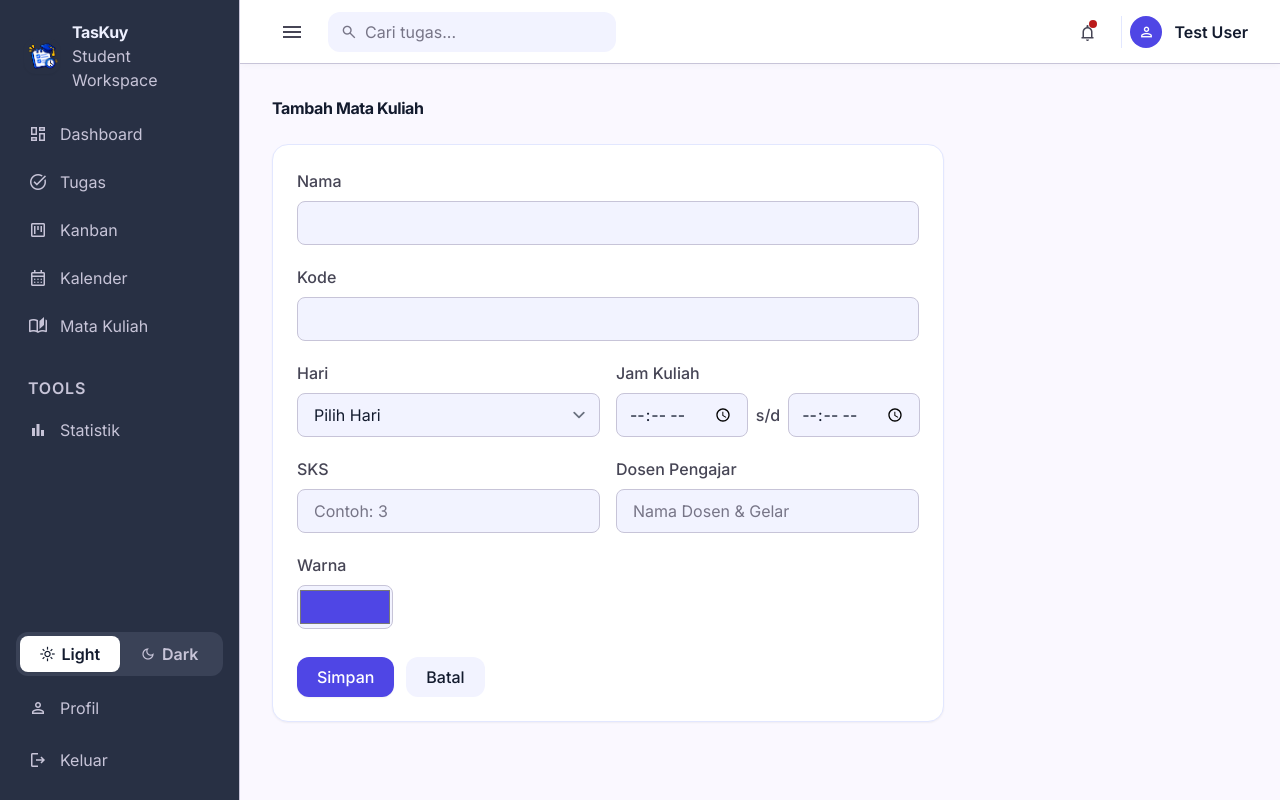
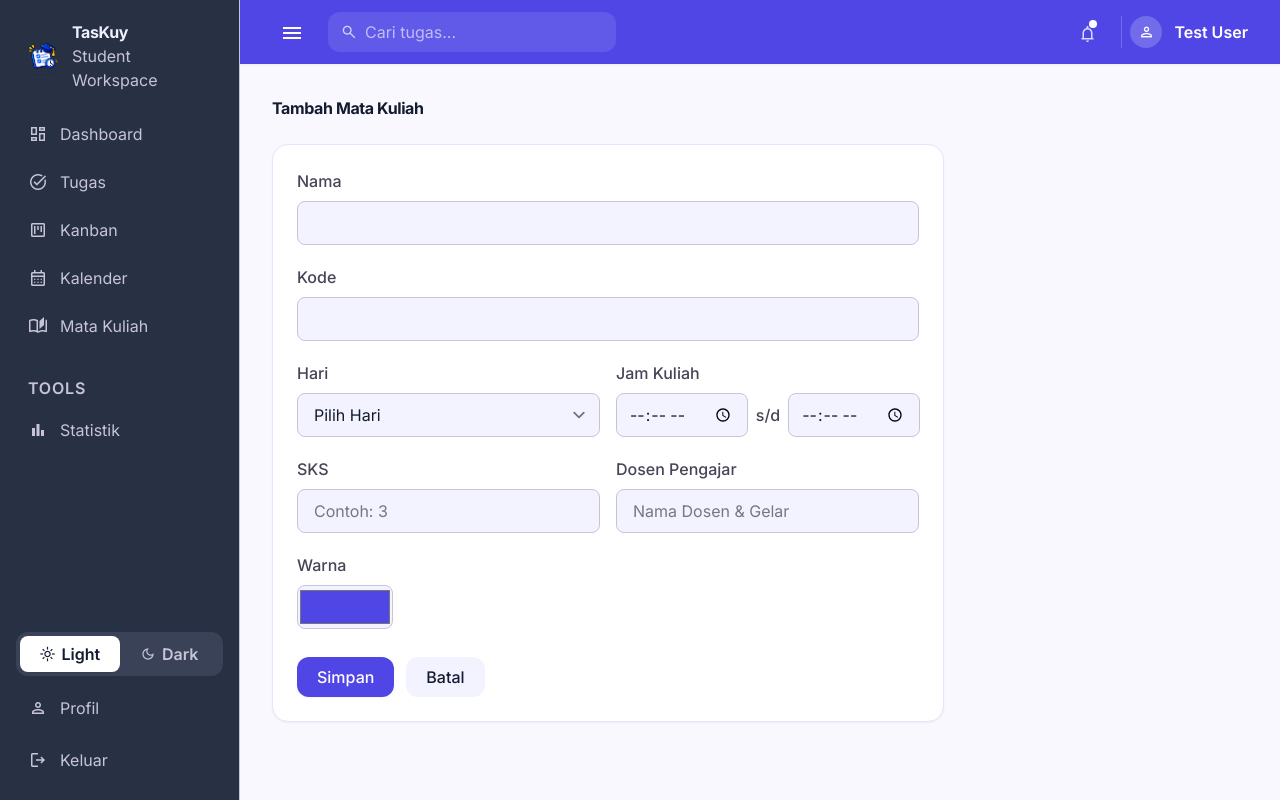
Before and after one commit to Subs-ajah-1924/Kelompok_Sigma, a Laravel app: page /courses/create in a window 1280 px wide. Run offline with Laravel 12, Linux system fonts and the light colour scheme; a user stored in the database is signed in; data comes from the database, SQL or seed files in the repository; style sheets or scripts are compiled from the project's sources; some libraries are stand-ins or nearby versions.

Commit message:
Perbaiki warna tombol dan tampilan tema gelap

```diff
--- a/resources/views/courses/create.blade.php
+++ b/resources/views/courses/create.blade.php
@@ -85,7 +85,7 @@
                 @error('color') <p class="font-body-sm text-body-sm text-error">{{ $message }}</p> @enderror
             </div>
             <div class="flex items-center gap-3 pt-2">
-                <button type="submit" class="h-10 px-5 rounded-xl bg-primary-container hover:bg-primary text-on-primary font-label-lg text-label-lg font-medium shadow-sm transition-all">Simpan</button>
+                <button type="submit" class="h-10 px-5 rounded-xl bg-primary hover:bg-primary text-white font-label-lg text-label-lg font-medium shadow-sm transition-all">Simpan</button>
                 <a href="{{ route('courses.index') }}" class="h-10 px-5 rounded-xl bg-surface-container-low hover:bg-surface-container text-on-surface font-label-lg text-label-lg font-medium transition-all flex items-center">Batal</a>
             </div>
         </form>
--- a/resources/views/courses/edit.blade.php
+++ b/resources/views/courses/edit.blade.php
@@ -87,7 +87,7 @@
                 @error('color') <p class="font-body-sm text-body-sm text-error">{{ $message }}</p> @enderror
             </div>
             <div class="flex items-center gap-3 pt-2">
-                <button type="submit" class="h-10 px-5 rounded-xl bg-primary-container hover:bg-primary text-on-primary font-label-lg text-label-lg font-medium shadow-sm transition-all">Simpan</button>
+                <button type="submit" class="h-10 px-5 rounded-xl bg-primary hover:bg-primary text-white font-label-lg text-label-lg font-medium shadow-sm transition-all">Simpan</button>
                 <a href="{{ route('courses.index') }}" class="h-10 px-5 rounded-xl bg-surface-container-low hover:bg-surface-container text-on-surface font-label-lg text-label-lg font-medium transition-all flex items-center">Batal</a>
             </div>
         </form>
--- a/resources/views/courses/index.blade.php
+++ b/resources/views/courses/index.blade.php
@@ -7,7 +7,7 @@
                 </div>
                 <h1 class="font-headline-lg text-headline-lg text-on-surface font-bold tracking-tight">Mata Kuliah</h1>
             </div>
-            <a href="{{ route('courses.create') }}" class="flex items-center gap-2 h-10 px-4 rounded-xl bg-primary-container hover:bg-primary text-on-primary font-label-lg text-label-lg font-medium shadow-sm transition-all">
+            <a href="{{ route('courses.create') }}" class="flex items-center gap-2 h-10 px-4 rounded-xl bg-primary hover:bg-primary text-white font-label-lg text-label-lg font-medium shadow-sm transition-all">
                 <span class="material-symbols-outlined text-[18px]">add</span>
                 <span>Tambah Mata Kuliah</span>
             </a>
@@ -48,7 +48,7 @@
             <div class="rounded-2xl bg-surface-container-lowest p-10 border border-surface-container-high shadow-xs text-center">
                 <span class="material-symbols-outlined text-[48px] text-outline">auto_stories</span>
                 <p class="mt-3 font-body-md text-body-md text-on-surface-variant">Belum ada mata kuliah.</p>
-                <a href="{{ route('courses.create') }}" class="mt-4 inline-flex items-center gap-2 h-10 px-4 rounded-xl bg-primary-container hover:bg-primary text-on-primary font-label-lg text-label-lg font-medium shadow-sm transition-all">
+                <a href="{{ route('courses.create') }}" class="mt-4 inline-flex items-center gap-2 h-10 px-4 rounded-xl bg-primary hover:bg-primary text-white font-label-lg text-label-lg font-medium shadow-sm transition-all">
                     <span class="material-symbols-outlined text-[18px]">add</span>
                     <span>Tambah sekarang</span>
                 </a>
--- a/resources/views/layouts/app.blade.php
+++ b/resources/views/layouts/app.blade.php
@@ -113,7 +113,7 @@
                             @endphp
                             <a href="{{ route($item['route']) }}"
                                class="flex items-center justify-between px-3 py-2.5 rounded-xl font-label-lg text-label-lg transition-all
-                                      {{ $active ? 'bg-primary-container text-on-primary font-semibold shadow-sm' : 'text-outline-variant dark:text-slate-400 hover:bg-surface-container-highest/10 dark:hover:bg-slate-800/60 hover:text-inverse-on-surface dark:hover:text-slate-100' }}">
+                                      {{ $active ? 'bg-primary text-white font-semibold shadow-sm' : 'text-outline-variant dark:text-slate-400 hover:bg-surface-container-highest/10 dark:hover:bg-slate-800/60 hover:text-inverse-on-surface dark:hover:text-slate-100' }}">
                                 <div class="flex items-center gap-3">
                                     <span class="material-symbols-outlined text-[20px]">{{ $item['icon'] }}</span>
                                     <span>{{ $item['label'] }}</span>
@@ -134,7 +134,7 @@
                             @php
                                 $statActive = request()->routeIs('statistics.index');
                             @endphp
-                            <a href="{{ route('statistics.index') }}" class="flex items-center gap-3 px-3 py-2.5 rounded-xl font-label-lg text-label-lg transition-all {{ $statActive ? 'bg-primary-container text-on-primary font-semibold shadow-sm' : 'text-outline-variant dark:text-slate-400 hover:bg-surface-container-highest/10 dark:hover:bg-slate-800/60 hover:text-inverse-on-surface dark:hover:text-slate-100' }}">
+                            <a href="{{ route('statistics.index') }}" class="flex items-center gap-3 px-3 py-2.5 rounded-xl font-label-lg text-label-lg transition-all {{ $statActive ? 'bg-primary text-white font-semibold shadow-sm' : 'text-outline-variant dark:text-slate-400 hover:bg-surface-container-highest/10 dark:hover:bg-slate-800/60 hover:text-inverse-on-surface dark:hover:text-slate-100' }}">
                                 <span class="material-symbols-outlined text-[20px]">bar_chart</span>
                                 <span>Statistik</span>
                             </a>
@@ -197,23 +197,23 @@
 
             <!-- Main -->
             <div class="lg:pl-[240px] min-h-screen pt-14 lg:pt-0" :class="!sidebarExpanded ? 'lg:!pl-0' : ''">
-                <header class="hidden lg:flex fixed top-0 left-[240px] right-0 h-16 bg-surface-container-lowest dark:bg-[#0f172a] z-40 px-8 items-center justify-between shadow-[0_1px_8px_rgba(0,0,0,0.04)] dark:shadow-none border-b border-outline-variant dark:border-slate-800" :class="!sidebarExpanded ? 'lg:!left-0' : ''">
+                <header class="hidden lg:flex fixed top-0 left-[240px] right-0 h-16 bg-primary dark:bg-primary text-white z-40 px-8 items-center justify-between shadow-sm dark:shadow-none border-b-0" :class="!sidebarExpanded ? 'lg:!left-0' : ''">
                     <div class="flex items-center gap-4 flex-1">
-                        <button @click="sidebarExpanded = !sidebarExpanded" class="p-2 text-on-surface-variant hover:bg-surface-container-low rounded-lg transition-colors">
+                        <button @click="sidebarExpanded = !sidebarExpanded" class="p-2 text-white dark:text-slate-300 hover:bg-white/10 rounded-lg transition-colors">
                             <span class="material-symbols-outlined text-[24px]">menu</span>
                         </button>
                         <form method="GET" action="{{ route('tasks.index') }}" class="relative flex items-center w-72" x-data="{ query: '{{ request('q') }}' }">
-                            <span class="material-symbols-outlined absolute left-3 text-outline text-[18px]">search</span>
-                            <input name="q" x-model="query" @input.debounce.300ms="$el.form.submit()" class="w-full h-10 pl-9 pr-4 rounded-xl bg-surface-container-low dark:bg-slate-800 text-on-surface placeholder:text-outline font-body-sm text-body-sm focus:outline-none focus:ring-2 focus:ring-primary-container transition-all border border-transparent focus:border-primary-container" placeholder="Cari tugas..." type="text">
+                            <span class="material-symbols-outlined absolute left-3 text-white/70 dark:text-outline text-[18px]">search</span>
+                            <input name="q" x-model="query" @input.debounce.300ms="$el.form.submit()" class="w-full h-10 pl-9 pr-4 rounded-xl bg-white/10 dark:bg-slate-800 text-white dark:text-on-surface placeholder:text-white/60 dark:placeholder:text-outline font-body-sm text-body-sm focus:outline-none focus:ring-2 focus:ring-white dark:focus:ring-[color:var(--color-primary-container)] transition-all border border-transparent focus:border-white" placeholder="Cari tugas..." type="text">
                         </form>
                     </div>
                     <div class="flex items-center gap-4">
                         <div x-data="{ open: false }" class="relative">
-                            <button @click="open = !open" class="relative p-2 rounded-xl text-on-surface-variant hover:bg-surface-container-low dark:hover:bg-slate-800 hover:text-on-surface transition-colors" aria-label="Notifikasi">
+                            <button @click="open = !open" class="relative p-2 rounded-xl text-white/80 dark:text-on-surface-variant hover:bg-white/10 dark:hover:bg-slate-800 hover:text-white dark:hover:text-on-surface transition-colors" aria-label="Notifikasi">
                                 <span class="material-symbols-outlined text-[20px]">notifications</span>
                                 @php $hc = auth()->user()->tasks()->where('status', '!=', 'done')->where('is_read', false)->count(); @endphp
                                 @if ($hc > 0)
-                                    <span class="absolute top-2 right-2 w-2 h-2 rounded-full bg-error"></span>
+                                    <span class="absolute top-2 right-2 w-2 h-2 rounded-full bg-white dark:bg-error"></span>
                                 @endif
                             </button>
 
@@ -243,17 +243,17 @@
                                 </div>
                             </div>
                         </div>
-                                <div x-data="{ profileOpen: false }" class="relative pl-2 border-l border-surface-container-high dark:border-slate-700">
+                                <div x-data="{ profileOpen: false }" class="relative pl-2 border-l border-white/20 dark:border-slate-700">
                             <button @click="profileOpen = !profileOpen" class="flex items-center gap-3 cursor-pointer focus:outline-none" aria-label="Profil Menu">
                                 @if (Auth::user()->avatar)
                                     <img src="{{ asset('storage/' . Auth::user()->avatar) }}" alt="Avatar" class="w-8 h-8 rounded-full object-cover">
                                 @else
-                                    <div class="w-8 h-8 rounded-full bg-primary-container flex items-center justify-center text-on-primary">
+                                    <div class="w-8 h-8 rounded-full bg-white/20 dark:bg-primary-container flex items-center justify-center text-white dark:text-on-primary">
                                         <span class="material-symbols-outlined text-[18px]">person</span>
                                     </div>
                                 @endif
                                 <div class="flex flex-col text-left">
-                                    <span class="font-label-md text-label-md text-on-surface font-semibold leading-tight">{{ Auth::user()->name }}</span>
+                                    <span class="font-label-md text-label-md text-white dark:text-on-surface font-semibold leading-tight">{{ Auth::user()->name }}</span>
                                 </div>
                             </button>
 
--- a/resources/views/tasks/create.blade.php
+++ b/resources/views/tasks/create.blade.php
@@ -52,7 +52,7 @@
                 </div>
             </div>
             <div class="flex items-center gap-3 pt-2">
-                <button type="submit" class="h-10 px-5 rounded-xl bg-primary-container hover:bg-primary text-on-primary font-label-lg text-label-lg font-medium shadow-sm transition-all">Simpan</button>
+                <button type="submit" class="h-10 px-5 rounded-xl bg-primary hover:bg-primary text-white font-label-lg text-label-lg font-medium shadow-sm transition-all">Simpan</button>
                 <a href="{{ route('tasks.index') }}" class="h-10 px-5 rounded-xl bg-surface-container-low hover:bg-surface-container text-on-surface font-label-lg text-label-lg font-medium transition-all flex items-center">Batal</a>
             </div>
         </form>
--- a/resources/views/tasks/edit.blade.php
+++ b/resources/views/tasks/edit.blade.php
@@ -52,7 +52,7 @@
                 </div>
             </div>
             <div class="flex items-center gap-3 pt-2">
-                <button type="submit" class="h-10 px-5 rounded-xl bg-primary-container hover:bg-primary text-on-primary font-label-lg text-label-lg font-medium shadow-sm transition-all">Simpan</button>
+                <button type="submit" class="h-10 px-5 rounded-xl bg-primary hover:bg-primary text-white font-label-lg text-label-lg font-medium shadow-sm transition-all">Simpan</button>
                 <a href="{{ route('tasks.show', $task) }}" class="h-10 px-5 rounded-xl bg-surface-container-low hover:bg-surface-container text-on-surface font-label-lg text-label-lg font-medium transition-all flex items-center">Batal</a>
             </div>
         </form>
--- a/resources/views/tasks/index.blade.php
+++ b/resources/views/tasks/index.blade.php
@@ -7,7 +7,7 @@
                 </div>
                 <h1 class="font-headline-lg text-headline-lg text-on-surface font-bold tracking-tight">Daftar Tugas</h1>
             </div>
-            <a href="{{ route('tasks.create') }}" class="flex items-center gap-2 h-10 px-4 rounded-xl bg-primary-container hover:bg-primary text-on-primary font-label-lg text-label-lg font-medium shadow-sm transition-all">
+            <a href="{{ route('tasks.create') }}" class="flex items-center gap-2 h-10 px-4 rounded-xl bg-primary hover:bg-primary text-white font-label-lg text-label-lg font-medium shadow-sm transition-all">
                 <span class="material-symbols-outlined text-[18px]">add</span>
                 <span>Tambah Tugas</span>
             </a>
@@ -19,7 +19,7 @@
             <div class="text-center py-10">
                 <span class="material-symbols-outlined text-[48px] text-outline">task_alt</span>
                 <p class="mt-3 font-body-md text-body-md text-on-surface-variant">Belum ada tugas.</p>
-                <a href="{{ route('tasks.create') }}" class="mt-4 inline-flex items-center gap-2 h-10 px-4 rounded-xl bg-primary-container hover:bg-primary text-on-primary font-label-lg text-label-lg font-medium shadow-sm transition-all">
+                <a href="{{ route('tasks.create') }}" class="mt-4 inline-flex items-center gap-2 h-10 px-4 rounded-xl bg-primary hover:bg-primary text-white font-label-lg text-label-lg font-medium shadow-sm transition-all">
                     <span class="material-symbols-outlined text-[18px]">add</span>
                     <span>Tambah sekarang</span>
                 </a>
@@ -55,7 +55,7 @@
                                 </td>
                                 <td class="py-3.5 px-4">
                                     <span class="px-2.5 py-1 rounded-full bg-surface-container-high text-on-surface font-label-sm text-label-sm font-medium flex items-center gap-1.5 w-fit">
-                                        <span class="w-2 h-2 rounded-full bg-primary-container"></span>
+                                        <span class="w-2 h-2 rounded-full bg-primary"></span>
                                         {{ $task->status->label() }}
                                     </span>
                                 </td>
```
